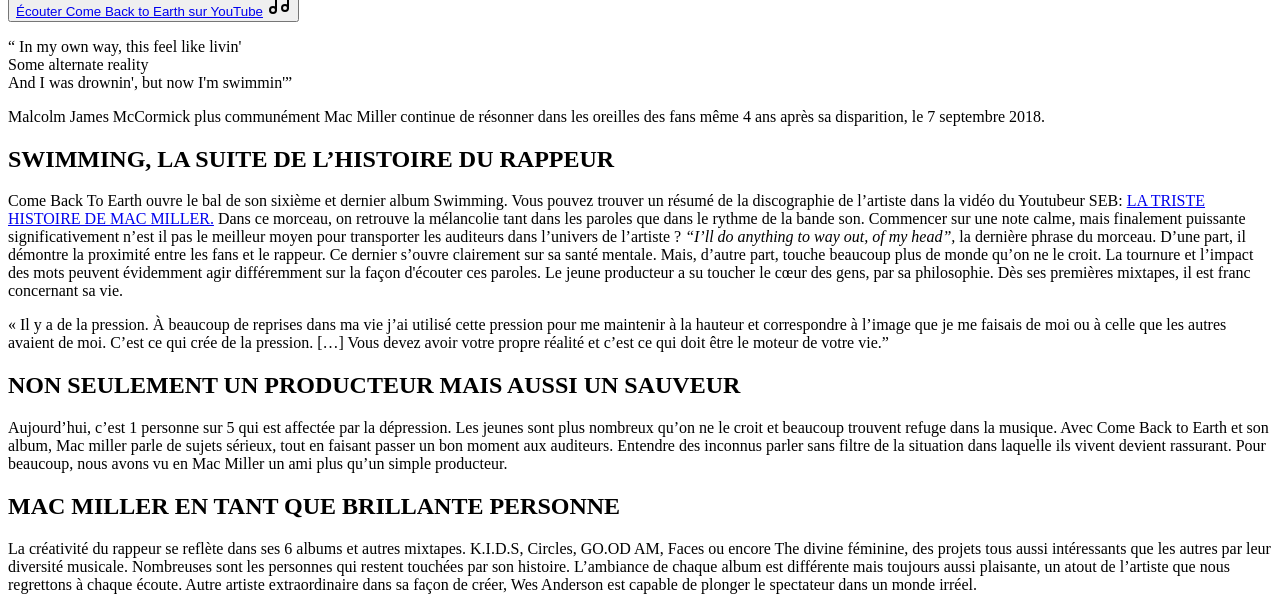
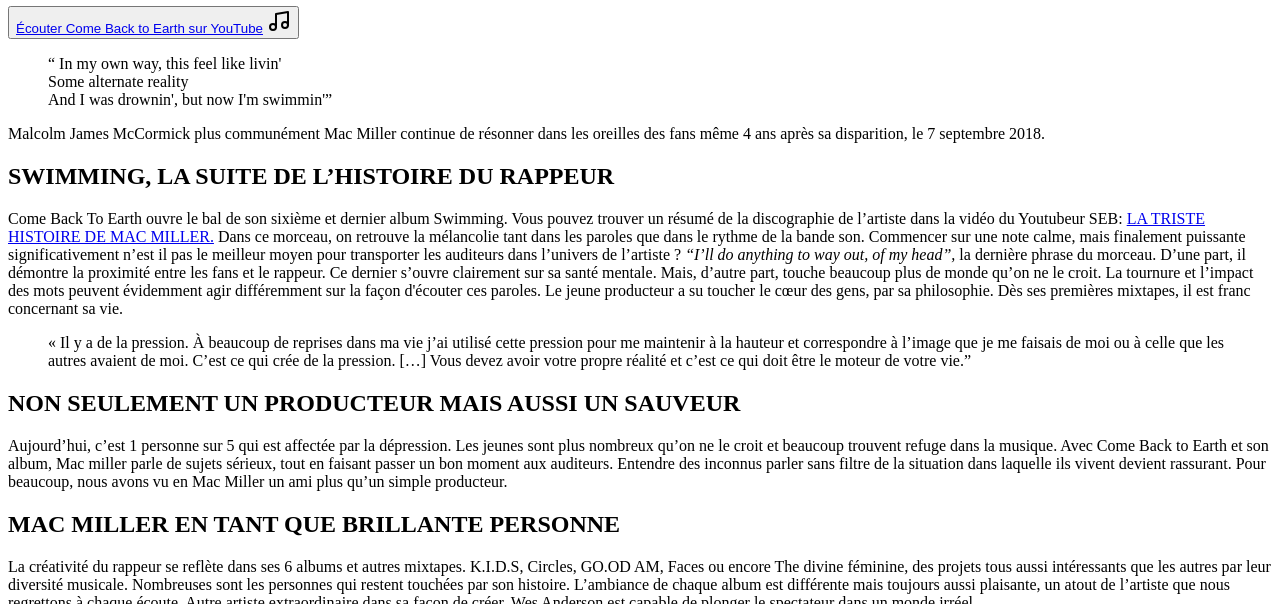
Before and after one commit to MMI-SAE-105/2022-sae105-projet-zoeschlm, a plain HTML site: page mac-miller.html in a window 1280 px wide. Shown: the part 414-1018 px from the top of the page. Drawn offline with Linux system fonts and the light colour scheme.

Commit message:
sauvegarde

```diff
--- a/mac-miller.html
+++ b/mac-miller.html
@@ -39,24 +39,20 @@
     </header>
 
     <main>
-        <section>
-            <article>
+
         <h1>Come Back To Earth, le morceau emblématique de MAC MILLER</h1>
-
 
         <button>
             <a href="https://www.youtube.com/watch?v=W4ocPPhtglU">Écouter Come Back to Earth sur YouTube</a>
             <img src="assets/icones/music 1.svg">
         </button>
 
-        <p>“ In my own way, this feel like livin'<br>
+        <blockquote>“ In my own way, this feel like livin'<br>
             Some alternate reality<br>
            And I was drownin', but now I'm swimmin'”
 
-        </p>
-            </article>
-
-            <article>
+        </blockquote>
+            <div>
                 <p>Malcolm James McCormick plus communément Mac Miller continue de résonner dans les oreilles des fans même 4 ans après sa disparition, le 7 septembre 2018.</p>
 
                 <h2>SWIMMING, LA SUITE DE L’HISTOIRE DU RAPPEUR
@@ -67,7 +63,9 @@
                     Le jeune producteur a su toucher le cœur des gens, par sa philosophie. Dès ses premières mixtapes, il est franc concernant sa vie.
                     </p>
 
-                <p>« Il y a de la pression. À beaucoup de reprises dans ma vie j’ai utilisé cette pression pour me maintenir à la hauteur et correspondre à l’image que je me faisais de moi ou à celle que les autres avaient de moi. C’est ce qui crée de la pression. […] Vous devez avoir votre propre réalité et c’est ce qui doit être le moteur de votre vie.”</p>
+            </div>
+
+                <blockquote>« Il y a de la pression. À beaucoup de reprises dans ma vie j’ai utilisé cette pression pour me maintenir à la hauteur et correspondre à l’image que je me faisais de moi ou à celle que les autres avaient de moi. C’est ce qui crée de la pression. […] Vous devez avoir votre propre réalité et c’est ce qui doit être le moteur de votre vie.”</blockquote>
 
                 <h2>NON SEULEMENT UN PRODUCTEUR MAIS AUSSI UN SAUVEUR</h2>
                       <p>Aujourd’hui, c’est 1 personne sur 5 qui est affectée par la dépression. Les jeunes sont plus nombreux qu’on ne le croit et beaucoup trouvent refuge dans la musique. Avec Come Back to Earth et son album, Mac miller parle de sujets sérieux, tout en faisant passer un bon moment aux auditeurs. Entendre des inconnus parler sans filtre de la situation dans laquelle ils vivent devient rassurant. Pour beaucoup, nous avons vu en Mac Miller un ami plus qu’un simple producteur.
@@ -78,9 +76,6 @@
 
                     Autre artiste extraordinaire dans sa façon de créer, Wes Anderson est capable de plonger le spectateur dans un monde irréel.
                 </p>
-
-            </article>
-        </section>
 
 
         <footer>
```
